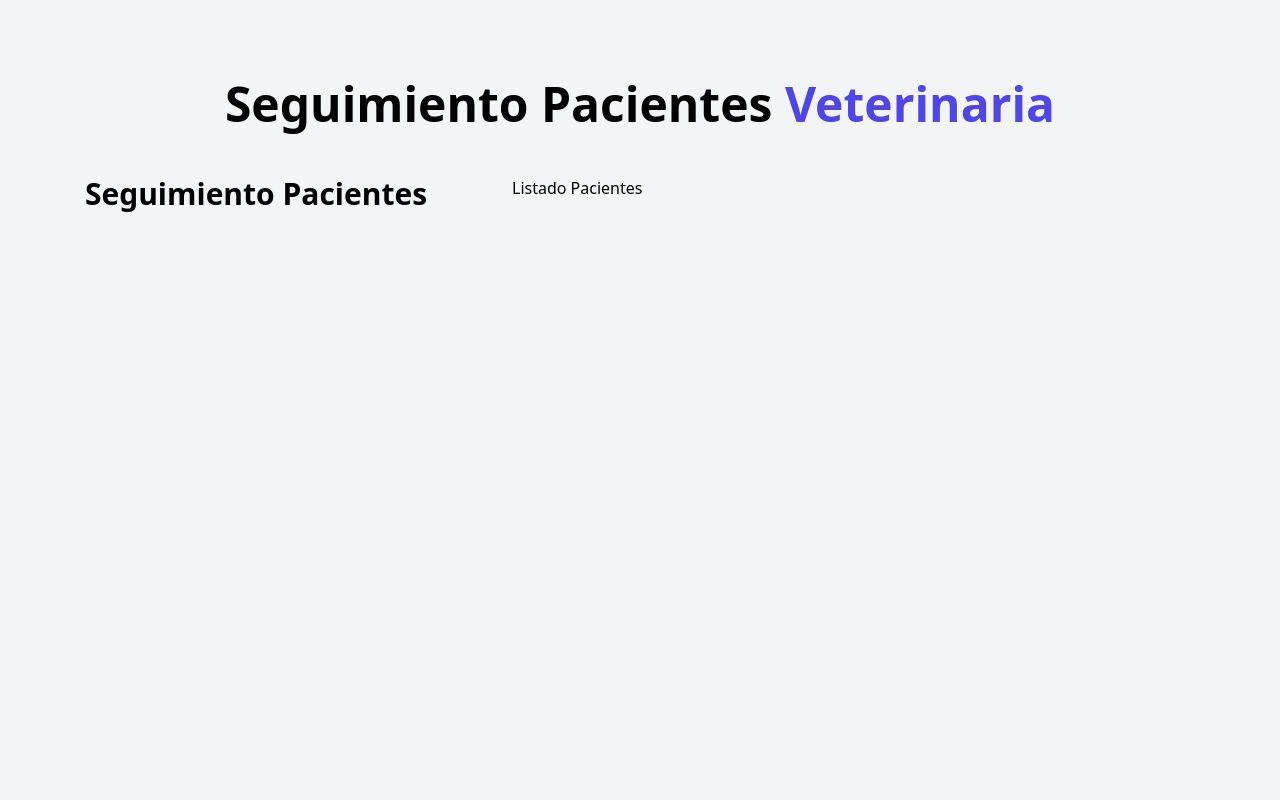
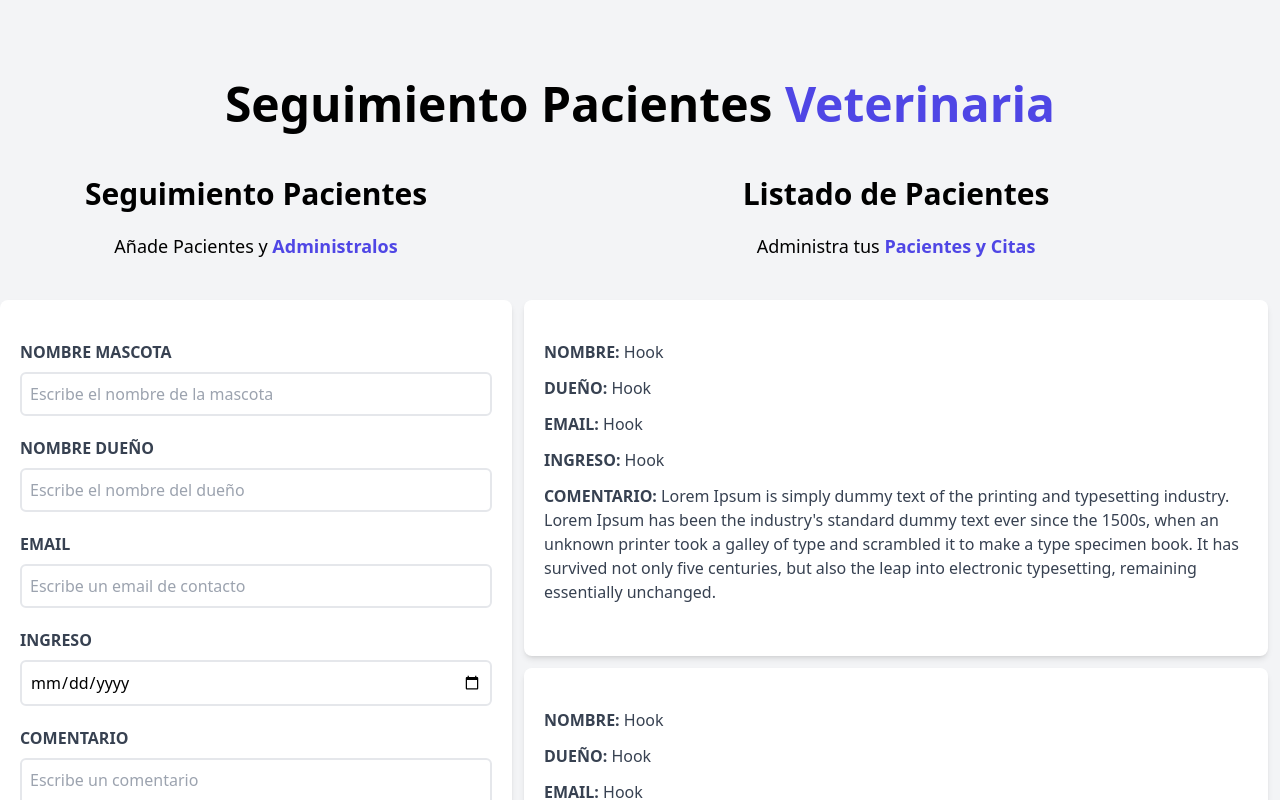
Before and after one commit to teshy18/app-citas-react, a React (Vite) app: page / in a window 1280 px wide. Shown: the top 800 px of the page. Built offline with nearby package versions, Linux system fonts and the light colour scheme.

Commit message:
Se completo el formulario  y se agregaron estilos con Tailwind

```diff
--- a/src/components/Formulario.jsx
+++ b/src/components/Formulario.jsx
@@ -4,7 +4,82 @@ const Formulario = () => {
   return (
     <div className='md:w-1/2 lg:w-2/5'>
 
-      <h2 className='font-black text-3xl text-center'>Seguimiento Pacientes</h2>
+      <h2 className='font-black text-3xl text-center'>
+        Seguimiento Pacientes
+      </h2>
+
+      <p className='text-lg mt-5 text-center mb-10'>
+          Añade Pacientes y {''}
+          <span className='text-indigo-600 font-bold'>Administralos</span>
+      </p>
+
+      <form className='bg-white shadow-md rounded-lg py-10 px-5 mb-10'>
+
+        <div className='mb-5'>
+          <label htmlFor='mascota' className='block text-gray-700 uppercase font-bold'>
+            Nombre Mascota
+          </label>
+          <input
+            id='mascota'
+            type="text"
+            placeholder='Escribe el nombre de la mascota'
+            className='w-full border-2 p-2 mt-2 placeholder-gray-400 rounded-md'
+          />
+        </div>
+
+        <div className='mb-5'>
+          <label htmlFor='dueño' className='block text-gray-700 uppercase font-bold'>
+            Nombre Dueño
+          </label>
+          <input
+            id='dueño'
+            type="text"
+            placeholder='Escribe el nombre del dueño'
+            className='w-full border-2 p-2 mt-2 placeholder-gray-400 rounded-md'
+          />
+        </div>
+
+        <div className='mb-5'>
+          <label htmlFor='email' className='block text-gray-700 uppercase font-bold'>
+            Email
+          </label>
+          <input
+            id='email'
+            type="email"
+            placeholder='Escribe un email de contacto'
+            className='w-full border-2 p-2 mt-2 placeholder-gray-400 rounded-md'
+          />
+        </div>
+
+        <div className='mb-5'>
+          <label htmlFor='ingreso' className='block text-gray-700 uppercase font-bold'>
+            Ingreso
+          </label>
+          <input
+            id='ingreso'
+            type="date"
+            className='w-full border-2 p-2 mt-2 placeholder-gray-400 rounded-md'
+          />
+        </div>
+
+        <div className='mb-5'>
+          <label htmlFor='comentario' className='block text-gray-700 uppercase font-bold'>
+            Comentario
+          </label>
+          <textarea
+            id='comentario'
+            className='w-full border-2 p-2 mt-2 placeholder-gray-400 rounded-md'
+            placeholder='Escribe un comentario'
+          />
+        </div>
+
+        <input
+          type="submit"
+          className='bg-indigo-600 p-3 w-full font-bold rounded-md text-white cursor-pointer hover:bg-indigo-700 transition-colors'
+          value="Agregar Paciente"
+        />
+
+      </form>
 
     </div>
   )
--- a/src/components/ListadoPacientes.jsx
+++ b/src/components/ListadoPacientes.jsx
@@ -1,10 +1,23 @@
 import React from 'react'
+import Paciente from './Paciente'
 
 const ListadoPacientes = () => {
   return (
-    <div className='md:w-1/2 lg:w-3/5'>
+    <div className='md:w-1/2 lg:w-3/5 md:h-screen overflow-y-scroll'>
+        <h2 className='font-black text-3xl text-center'>
+        Listado de Pacientes
+      </h2>
 
-    <h2>Listado Pacientes</h2>
+      <p className='text-lg mt-5 text-center mb-10'>
+          Administra tus {''}
+          <span className='text-indigo-600 font-bold'>Pacientes y Citas</span>
+      </p>
+
+      <Paciente/>
+      <Paciente/>
+      <Paciente/>
+      <Paciente/>
+      <Paciente/>
 
     </div>
   )
--- /dev/null
+++ b/src/components/Paciente.jsx
@@ -0,0 +1,40 @@
+
+const Paciente = () => {
+  return (
+    <div className='bg-white shadow-md rounded-lg py-10 px-5 m-3'>
+
+        <p className='font-bold text-gray-700 uppercase mb-3'> Nombre: {''}
+          <span className='font-normal normal-case'>
+              Hook
+          </span>
+        </p>
+
+        <p className='font-bold text-gray-700 uppercase mb-3'> Dueño: {''}
+          <span className='font-normal normal-case'>
+              Hook
+          </span>
+        </p>
+
+        <p className='font-bold text-gray-700 uppercase mb-3'> Email: {''}
+          <span className='font-normal normal-case'>
+              Hook
+          </span>
+        </p>
+
+        <p className='font-bold text-gray-700 uppercase mb-3'> Ingreso: {''}
+          <span className='font-normal normal-case'>
+              Hook
+          </span>
+        </p>
+
+
+        <p className='font-bold text-gray-700 uppercase mb-3'> Comentario: {''}
+          <span className='font-normal normal-case'>
+          Lorem Ipsum is simply dummy text of the printing and typesetting industry. Lorem Ipsum has been the industry's standard dummy text ever since the 1500s, when an unknown printer took a galley of type and scrambled it to make a type specimen book. It has survived not only five centuries, but also the leap into electronic typesetting, remaining essentially unchanged.
+          </span>
+        </p>
+      </div>
+  )
+}
+
+export default Paciente
```
